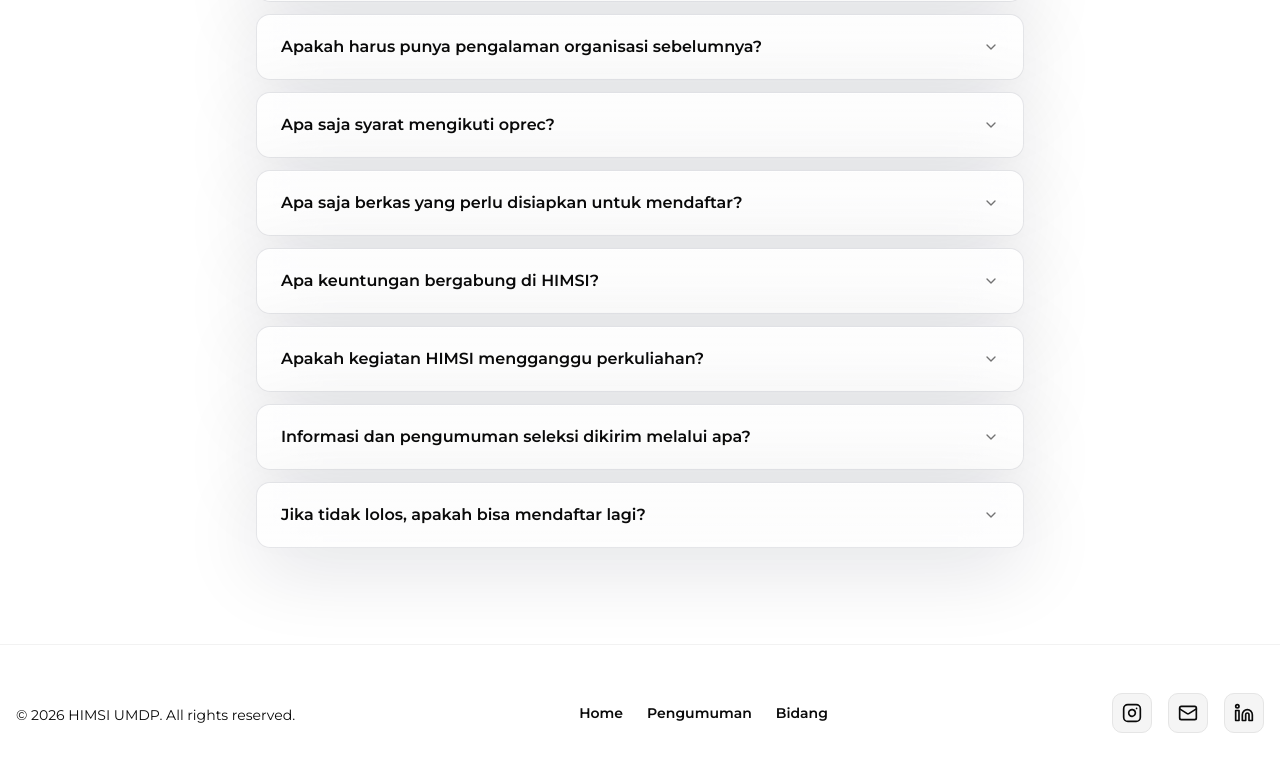
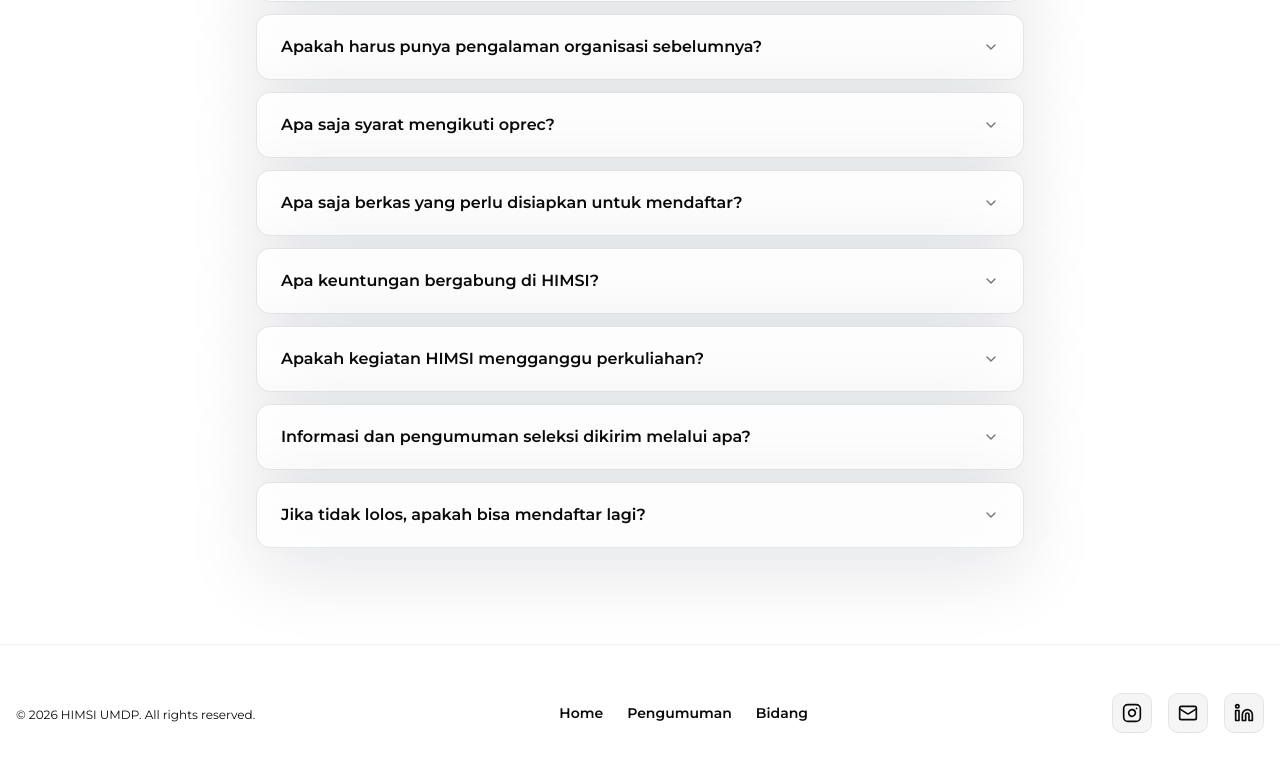
Before and after one commit to FaizZzhue/oprec-himsi, a React (Vite) app: page / in a window 1280 px wide. Shown: the part 4144-4915 px from the top of the page. Built offline with nearby package versions, Linux system fonts and the light colour scheme; no server answers.

Commit message:
refactor(footer): text

```diff
--- a/src/components/Footer.tsx
+++ b/src/components/Footer.tsx
@@ -10,7 +10,7 @@ const Footer = () => {
                         Himsi
                         <span className="text-[#d3a32d]"> Oprec</span>
                     </h2> */}
-                    <p className="text-sm text-foreground mt-1">
+                    <p className="text-xs text-foreground mt-1">
                         © 2026 HIMSI UMDP. All rights reserved.
                     </p>
                 </div>
```
